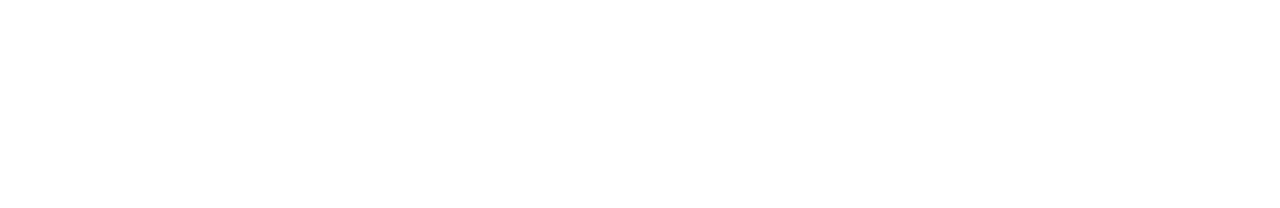
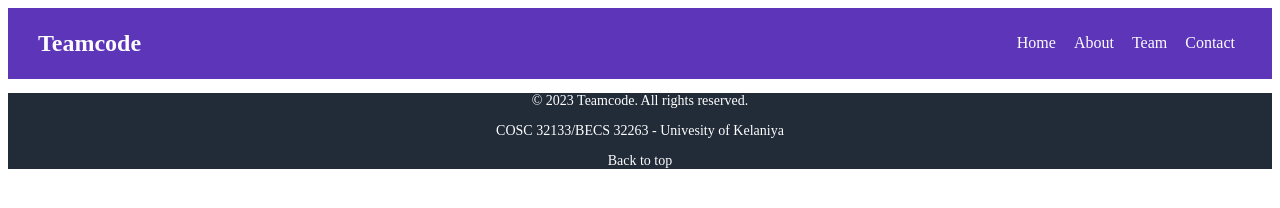
Before and after one commit to BlackBossX/team-portfolio-site, a plain HTML site: page index.html in a window 1280 px wide. Drawn offline with Linux system fonts and the light colour scheme.

Commit message:
Add header and footer styles and structure to the HTML

```diff
--- a/css/header-footer.css
+++ b/css/header-footer.css
@@ -1 +1,40 @@
-/* MEMBER 4: header, navigation and footer styles */
+header{
+    background-color: #5c35b8;
+    color: #fdfcfd;
+}
+h2.title{
+    text-align: left;
+}
+a{
+    color: #fdfcfd;
+    text-align: right;
+    text-decoration: none;
+    padding: 0px 7px;
+}
+
+a:hover{
+    color: #fdfcfd;
+    text-decoration: none;
+}
+a.active{
+    color: #fdfcfd;
+    text-decoration: none;
+}
+a.link{
+    color: #fdfcfd;
+    text-decoration: none;
+}
+
+.navbar{
+    display: flex;
+    justify-content: space-between;
+    align-items: center;
+    padding: 2px 30px;
+}
+
+footer{
+    background-color: #222b38;
+    color: #ffffff;
+    text-align: center;
+    font-size: 14px;
+}
--- a/index.html
+++ b/index.html
@@ -10,6 +10,18 @@
 <body>
 
   <!-- MEMBER 4: HEADER goes here -->
+   <header class="navbar">
+    <div>
+    <h2 class="title">Teamcode</h2>
+   </div>
+  <div>
+    <a href="">Home</a>
+    <a href="">About</a>
+    <a href="">Team</a>
+    <a href="">Contact</a>
+  </div>
+
+   </header>
 
   <main>
     <!-- MEMBER 1: PAGE CONTENT (sections) goes here -->
@@ -17,6 +29,12 @@
 
   <!-- MEMBER 4: FOOTER goes here -->
 
+  <footer>
+<p>&copy; 2023 Teamcode. All rights reserved.</p>
+<p>COSC 32133/BECS 32263 - Univesity of Kelaniya</p>
+<a href="#top">Back to top</a>
+
+  </footer>
   <script src="js/script.js"></script>
 </body>
 </html>
```
